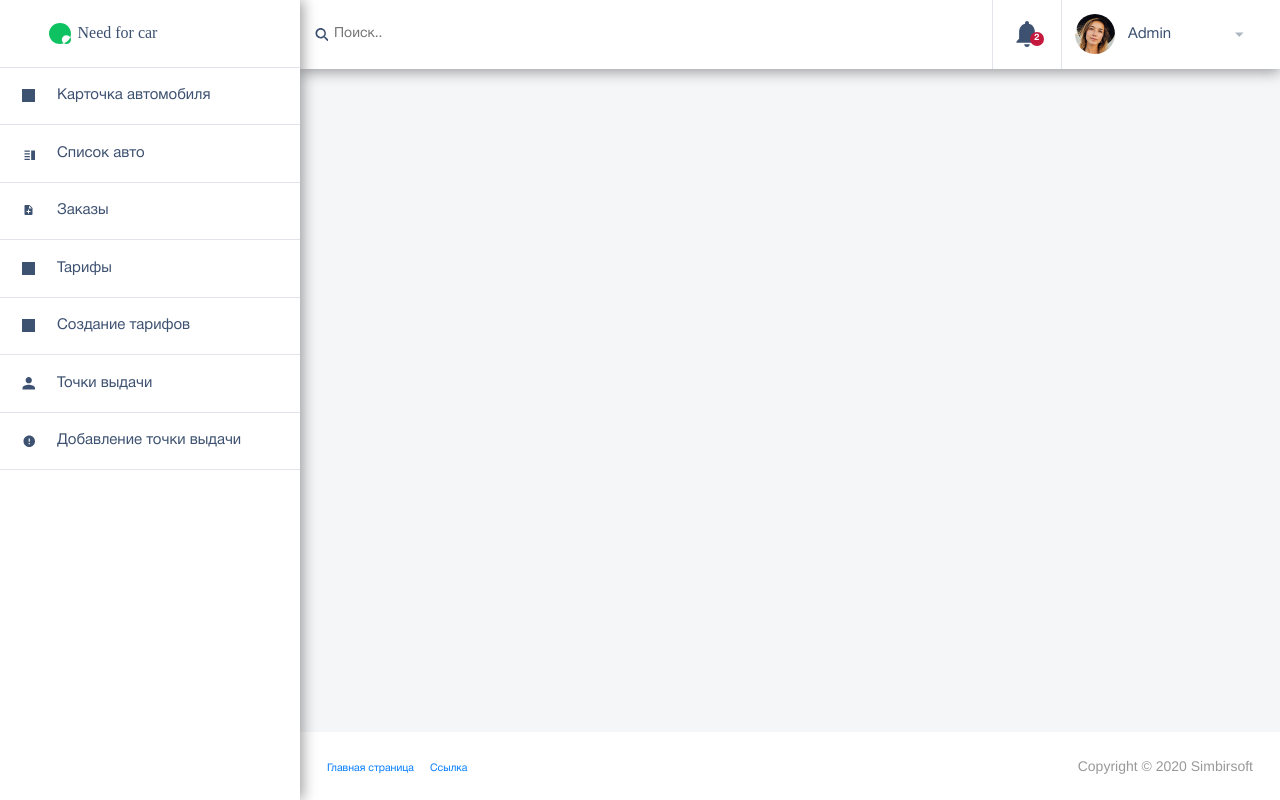
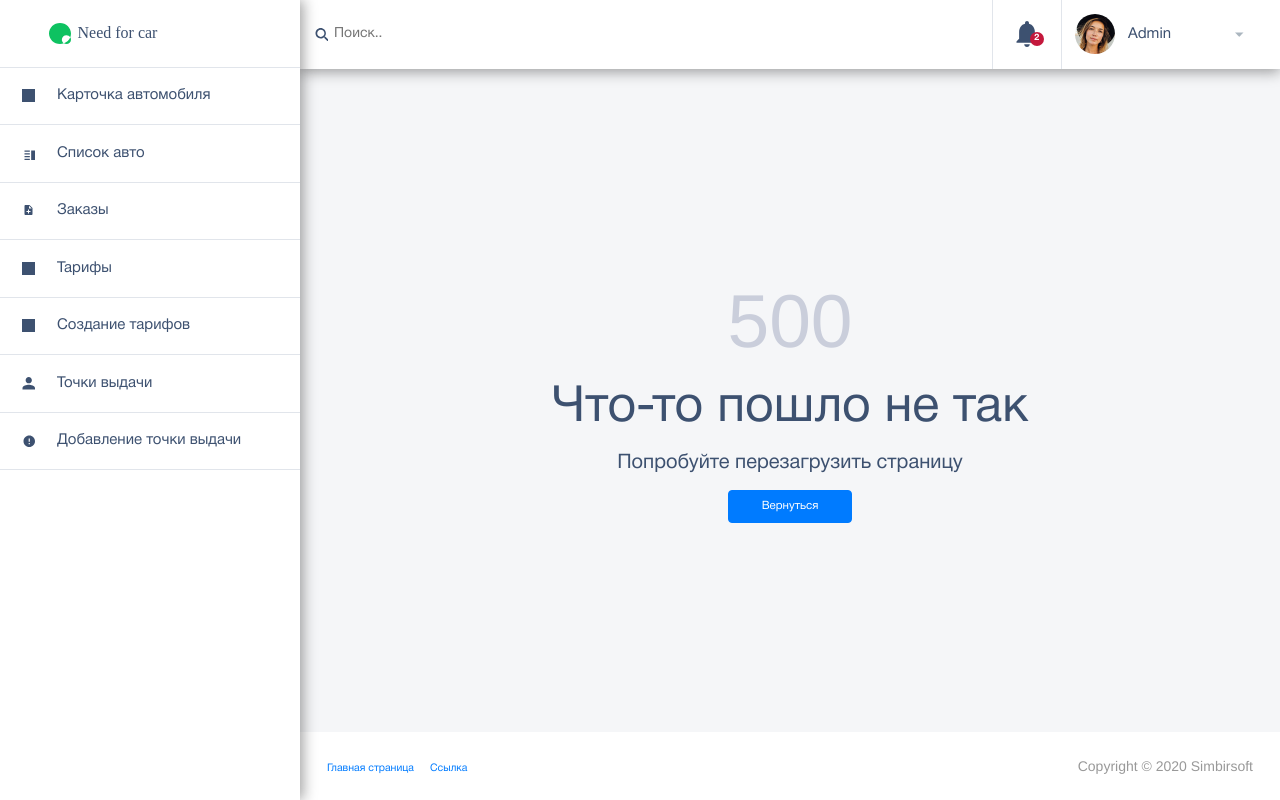
Before and after one commit to Sergey-Sega/adminPanel, a React (Create React App) app: page /#/adminPanel/errorpage in a window 1280 px wide. Before the commit this address led to /#/adminPanel. Built offline with nearby package versions, Linux system fonts and the light colour scheme; no server answers; sample sign-in values are in the browser's storage; grey boxes are pictures that could not be loaded.

Commit message:
Сверстал страницу ошибки

```diff
--- a/src/pages/AdminTable/AdminTable.jsx
+++ b/src/pages/AdminTable/AdminTable.jsx
@@ -2,6 +2,7 @@ import React from 'react';
 import { Switch, Route } from 'react-router-dom';
 import CarEditCard from './CarEditCard/CarEditCard';
 import CityPointCard from './CityPointCard/CityPointCard';
+import { ErrorPage } from './ErrorPage/ErrorPage';
 import { Footer } from './Footer/Footer';
 import { Header } from './Header/Header';
 import { Orders } from './Orders/Orders';
@@ -31,6 +32,8 @@ export const AdminTable = () => {
                   <Route
                   exact path="/adminPanel/car-edit-card"
                   component={CarEditCard}/>
+                  <Route exact path='/adminPanel/errorpage'
+                  component={ErrorPage}/>
                 </Switch>
                 </div>
               <div className='admin-panel__container__bottombar'>
--- /dev/null
+++ b/src/pages/AdminTable/ErrorPage/ErrorPage.jsx
@@ -0,0 +1,15 @@
+import React from 'react';
+import './style.scss';
+
+export const ErrorPage = ({ errorCode }) => {
+  return (
+    <div className='error-page'>
+      <h1 className='error-page__code'>{errorCode || '500'}</h1>
+      <h2 className='error-page__description'>Что-то пошло не так</h2>
+      <h3 className='error-page__small-text'>
+        Попробуйте перезагрузить страницу
+      </h3>
+      <button className='admin__button blue'>Вернуться</button>
+    </div>
+  );
+};
--- /dev/null
+++ b/src/pages/AdminTable/ErrorPage/style.scss
@@ -0,0 +1,32 @@
+@import '../../../variables.scss';
+.error-page {
+  display: flex;
+  flex-direction: column;
+  align-items: center;
+  justify-content: center;
+  height: 100%;
+  * {
+    margin: 7.5px;
+    font-family: $adminFont;
+    font-weight: normal;
+  }
+  &__code {
+    font-weight: 500;
+    font-size: 75px;
+    line-height: 88px;
+    color: #cacedb;
+    text-align: center;
+  }
+  &__description {
+    font-size: 50px;
+    line-height: 57px;
+    color: $adminFontColor;
+    text-align: center;
+  }
+  &__small-text {
+    font-size: 20px;
+    line-height: 23px;
+    color: $adminFontColor;
+    text-align: center;
+  }
+}
```
